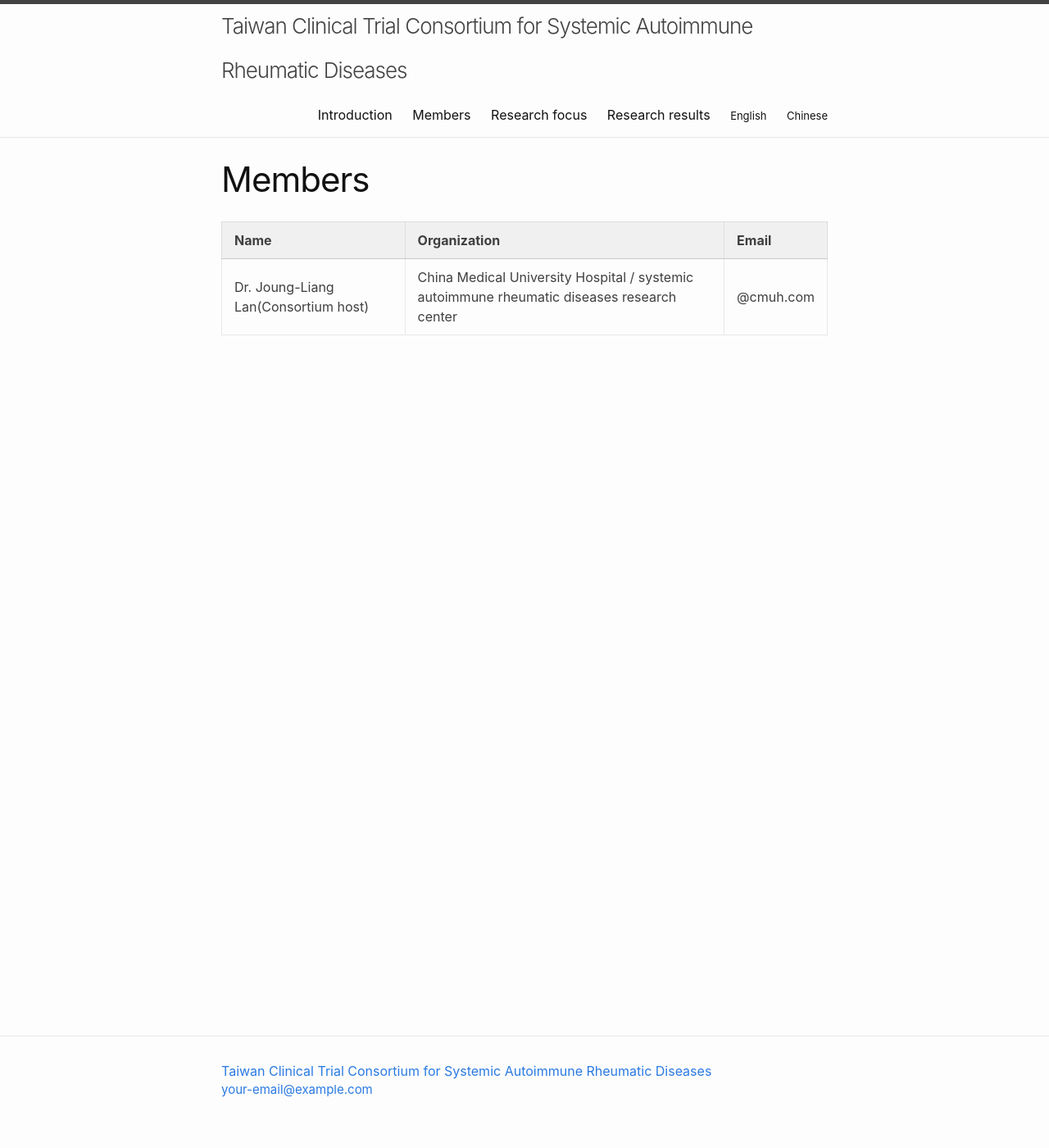
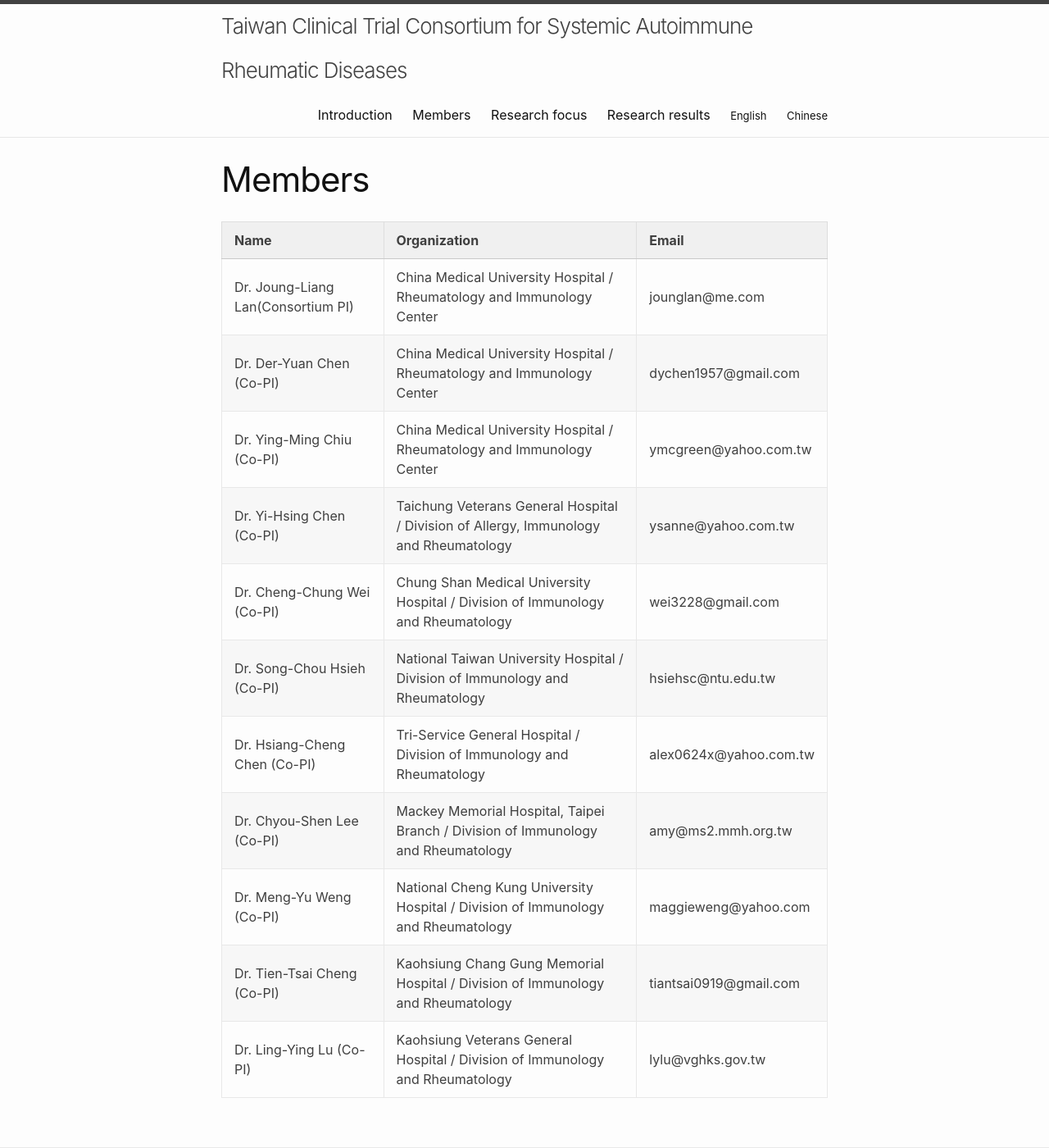
Before and after one commit to tctc-sard/tctc-sard, a Jekyll site: the page built from en/members.md, in a window 1280 px wide and 1400 px high. Shown: the whole window at 82% size. Built offline with Jekyll 4.4.1, drawn with Linux system fonts in a browser that asks for light colours.

Commit message:
updated members

```diff
--- a/en/members.md
+++ b/en/members.md
@@ -8,4 +8,14 @@ ref: members
 
 Name | Organization | Email
 --- | --- | ---
-Dr. Joung-Liang Lan(Consortium host) | China Medical University Hospital / systemic autoimmune rheumatic diseases research center | @cmuh.com
+Dr. Joung-Liang Lan(Consortium PI) | China Medical University Hospital / Rheumatology and Immunology Center | jounglan@me.com
+Dr. Der-Yuan Chen (Co-PI) | China Medical University Hospital / Rheumatology and Immunology Center | dychen1957@gmail.com
+Dr. Ying-Ming Chiu (Co-PI) | China Medical University Hospital / Rheumatology and Immunology Center | ymcgreen@yahoo.com.tw
+Dr. Yi-Hsing Chen (Co-PI) | Taichung Veterans General Hospital / Division of Allergy, Immunology and Rheumatology  | ysanne@yahoo.com.tw
+Dr. Cheng-Chung Wei (Co-PI) | Chung Shan Medical University Hospital /  Division of Immunology and Rheumatology | wei3228@gmail.com
+Dr. Song-Chou Hsieh (Co-PI) | National Taiwan University Hospital / Division of Immunology and Rheumatology | hsiehsc@ntu.edu.tw
+Dr. Hsiang-Cheng Chen (Co-PI) | Tri-Service General Hospital /  Division of Immunology and Rheumatology | alex0624x@yahoo.com.tw
+Dr. Chyou-Shen Lee (Co-PI) | Mackey Memorial Hospital, Taipei Branch /  Division of Immunology and Rheumatology | amy@ms2.mmh.org.tw
+Dr. Meng-Yu Weng (Co-PI) | National Cheng Kung University Hospital /  Division of Immunology and Rheumatology | maggieweng@yahoo.com
+Dr. Tien-Tsai Cheng (Co-PI) | Kaohsiung Chang Gung Memorial Hospital /  Division of Immunology and Rheumatology | tiantsai0919@gmail.com
+Dr. Ling-Ying Lu (Co-PI) | Kaohsiung Veterans General Hospital /  Division of Immunology and Rheumatology | lylu@vghks.gov.tw
```
